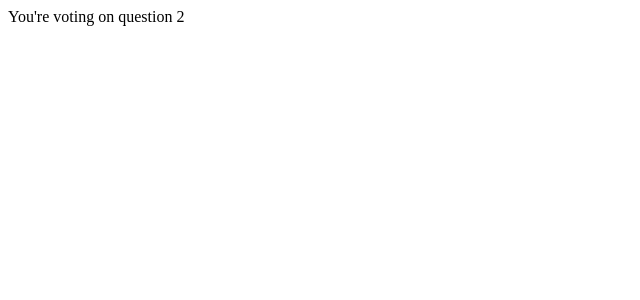
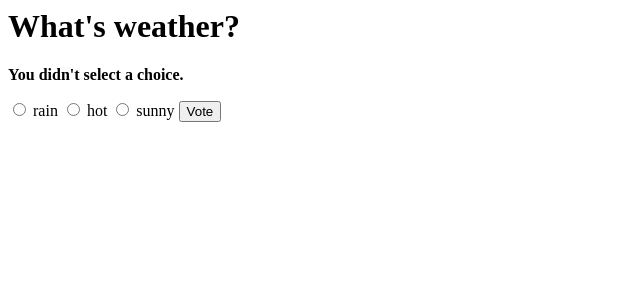
Before and after one commit to duyetvn/first_django, a Django app: page /polls/2/vote in a window 1280 px wide. Shown: the top 300 px of the page, without its empty margins (0-640 px from the left). Run offline with Django 3.2, Linux system fonts and the light colour scheme; data comes from the database, SQL or seed files in the repository; both versions use the stored data as it was after the commit.

Commit message:
part 4 doing

```diff
--- a/polls/templates/polls/detail.html
+++ b/polls/templates/polls/detail.html
@@ -2,10 +2,13 @@
     {{ question.question_next }}
 </h1>
 
-<ul>
+{% if error_message %}<p><strong>{{ error_message }}</strong></p>{% endif %}
+
+<form action="{% url 'polls:vote' question.id %}" method="post">
+    {% csrf_token %}
     {% for choice in question.choice_set.all %}
-        <li>
-            {{ choice.choice_next }}
-        </li>
+        <input type="radio" name="choice" id="choice{{ forloop.counter }}" value="{{ choice.id }}">
+        <label for="choice{{ forloop.counter }}">{{ choice.choice_next }}</label>
     {% endfor %}
-</ul>
+    <input type="submit" value="Vote">
+</form>
--- a/polls/views.py
+++ b/polls/views.py
@@ -1,6 +1,8 @@
 from django.shortcuts import render, get_object_or_404
-from django.http import HttpResponse
-from polls.models import Question
+from django.http import HttpResponse, HttpResponseRedirect
+from django.urls import reverse
+
+from polls.models import Question, Choice
 
 
 def index(request):
@@ -17,9 +19,25 @@ def results(request, question_id):
 
 
 def vote(request, question_id):
-    return HttpResponse("You're voting on question %s" % question_id)
+    question = get_object_or_404(Question, pk=question_id)
+    try:
+        selected_choice = question.choice_set.get(pk=request.POST['choice'])
+    except (KeyError, Choice.DoesNotExist):
+        return render(request, 'polls/detail.html', {
+            'question': question,
+            'error_message': "You didn't select a choice."
+        })
+    else:
+        selected_choice.votes += 1
+        selected_choice.save()
+        return HttpResponseRedirect(reverse('polls:results', args=(question.id,)))
 
 
 def detail(request, question_id):
     question = get_object_or_404(Question, pk=question_id)
     return render(request, 'polls/detail.html', {'question': question})
+
+
+def results(request, question_id):
+    question = get_object_or_404(Question, pk=question_id)
+    return render(request, 'polls/results.html', {'question': question})
```
Also changed, not shown: polls/templates/polls/results.html (added, +11 -0 lines), db.sqlite3.
